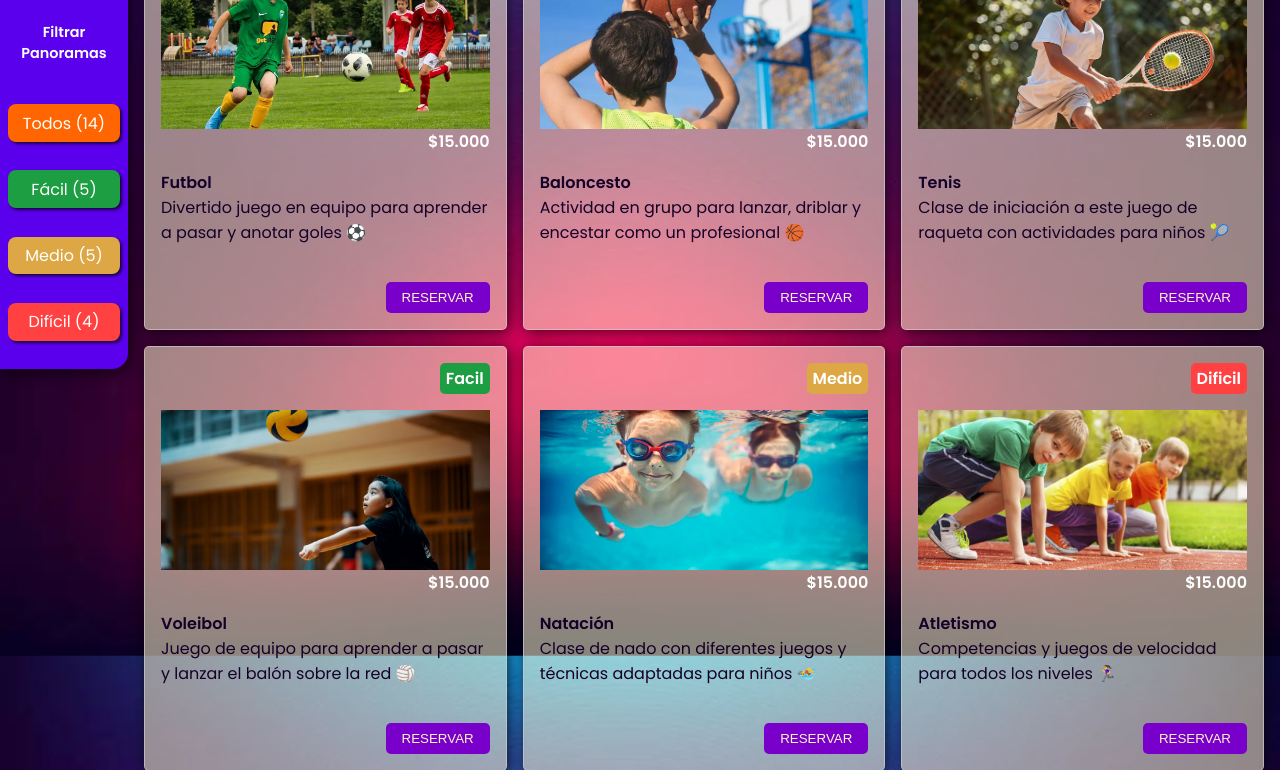
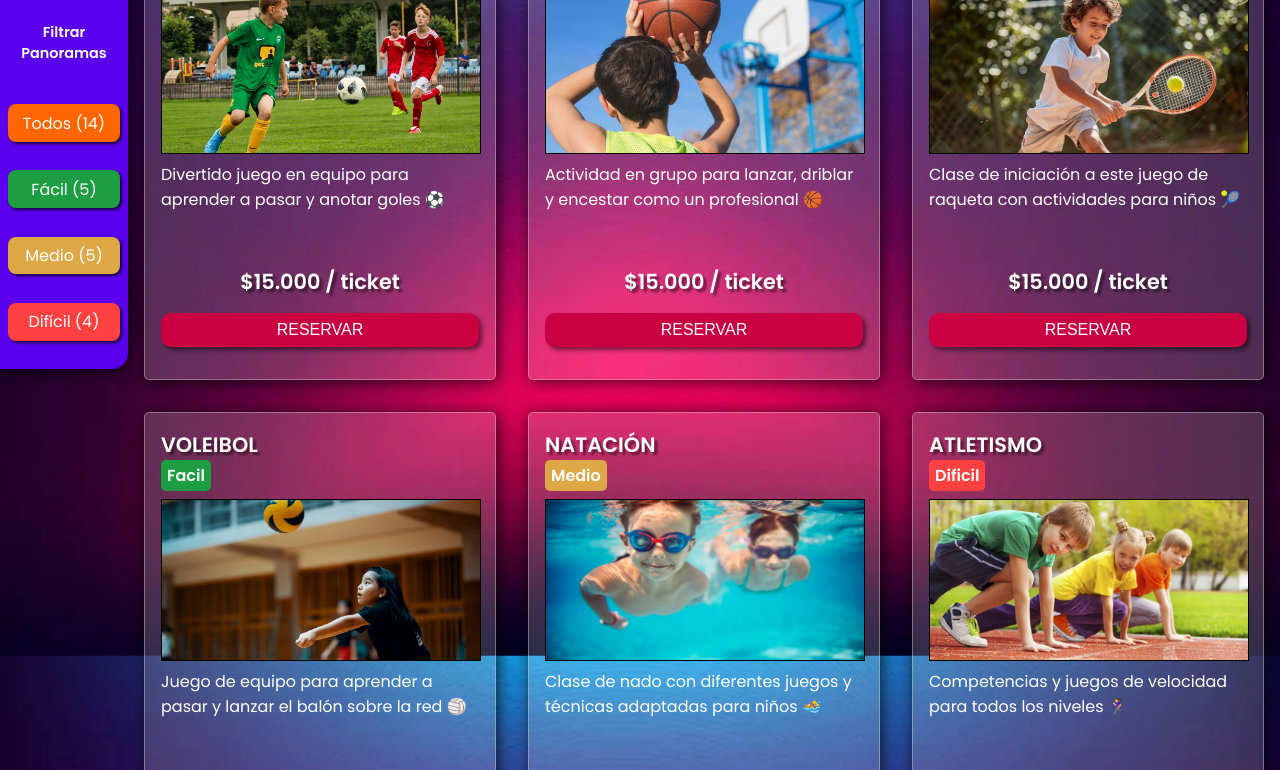
Before and after one commit to pyro-nicolini/shop_css_M2.2, a plain HTML site: page index.html in a window 1280 px wide. Shown: the part 207-977 px from the top of the page. Drawn offline with Linux system fonts and the light colour scheme.

Commit message:
rework cards

```diff
--- a/assets/css/styles.css
+++ b/assets/css/styles.css
@@ -1,17 +1,9 @@
 :root {
-  /* Tamaños de letra */
   --small: 12px;
   --mid: 16px;
-
-  /* Colores de fondo */
   --bgpri: #5a00ec;
-  --bgpri2: #380053;
   --bgsec: #1738f6;
-
-  /* Colores de texto */
   --text1: #ffffff;
-  --text2: #150028;
-  --text3: #fff5d2;
 }
 
 body {
@@ -111,7 +103,7 @@ main {
 
 h1 {
   font-size: clamp(1rem, 2vw, 2rem);
-  color: var(--text3);
+  color: var(--text1);
 }
 
 h2 {
@@ -121,13 +113,13 @@ h2 {
 
 p {
   font-size: var(--small);
-  color: var(--text2);
+  color: var(--text1);
 }
 
 .filtrador {
   padding: 0.4rem 0.5rem;
   width: 6rem;
-  color: var(--text2);
+  color: var(--text1);
   border: none;
   border-radius: 8px;
   display: block;
@@ -135,7 +127,7 @@ p {
 }
 
 .dificultad {
-  text-align: end;
+  translate: -100 0;
 }
 
 .todo {
@@ -169,27 +161,29 @@ p {
 #listaProducto {
     display: grid;
     grid-template-columns: repeat(auto-fit, minmax(18rem, 1fr));
-    gap: 1rem;
+    gap: 2rem;
   }
 
   .card {
     display: flex;
     flex-direction: column;
-    align-items: end; /* Centra el contenido horizontalmente */
+    align-items: start; /* Centra el contenido horizontalmente */
     box-shadow: 2px 2px 15px rgba(0, 0, 0, 0.7);
     border-radius: 5px;
-    transition: transform 1s ease;
+    transition: transform 0.3s ease;
     max-width: 100%; /* Asegura que la tarjeta no exceda el ancho de la columna */
     min-height: 300px; /* Ajusta según el contenido */
-    border: 1px solid #ccccccaf;
-    background-color: #fff7cd89;
+    border: 1px solid #cccccc70;
+    background-color: #ffffff2d;
     padding: 1rem;
   }
 
 
 
   .card:hover {
+    background-color: #ffffff49;
     transform: scale(1.05);
+
   }
 
   .pic {
@@ -197,41 +191,61 @@ p {
     height: 220px;
     max-height: 10rem;
     object-fit: cover;
-  margin-top: 1rem;
+    margin: 0.5rem 0;
+    border: 1px solid #000000;
+    transition: transform 0.2s ease;
   }
 
   .pic:hover {
-  transition: transform 1s ease;
 }
 
 .name {
   display: block;
   font-weight: bold;
+  text-transform: uppercase;
+  font-size: 1.3rem;
+  filter: drop-shadow(3px 3px 1px rgba(0, 0, 0, 0.5));
 }
 
 .text {
-  color: var(--text2);
-  height: 6rem;
-  margin-bottom: 1rem;
+  color: var(--text1);
+  font-size: var(--mid);
+  height: 4rem;
+  margin-bottom: 2.5rem;
 }
 .price {
   color: var(--text1);
-  margin-bottom: 1rem;
+  font-size: 1.3rem;
+  font-weight: bold;
+  filter: drop-shadow(3px 3px 1px rgba(0, 0, 0, 0.5));
 }
 
 
 .botoncito {
-  padding: 0.5rem 1rem;
-  background-color: #7900ca;
-  color: var(--text3);
+  filter: drop-shadow(3px 3px 2px rgba(0, 0, 0, 0.5));
+  padding: 0.5rem .5rem;
+  background-color: #ca0043;
+  color: var(--text1);
   border: none;
-  border-radius: 5px;
+  border-radius: 10px;
   cursor: pointer;
-  transition: background-color 0.3s ease;
+  transition: background-color 0.1s ease-in-out;
+  margin: 1rem 0;
+  font-size: var(--mid);
 }
 
 .botoncito:hover {
-  background-color: #c36aff;
+  transition: background-color 0.1s ease-in-out;
+  background-color: #9f00ad;
+}
+
+.divbtn {
+  width: 100%;
+  height: auto;
+  display: flex;
+  flex-direction: column;
+  justify-content: center;
+  text-align: center;
 }
 
 footer {
@@ -242,7 +256,7 @@ footer {
 }
 
 footer p {
-  color: var(--text3);
+  color: var(--text1);
   font-weight: 400;
   font-size: var(--mid);
 }
--- a/assets/js/scripts.js
+++ b/assets/js/scripts.js
@@ -20,12 +20,15 @@ function crearProductos(imgSrc, actividad, descripcion, dificultad) {
     const descProduct = document.createElement("div");
     descProduct.classList.add("text");
 
-    const actividadesSpan = document.createElement("span");
-    actividadesSpan.textContent = actividad;
-    actividadesSpan.classList.add("name");
+    const divbtn = document.createElement("div");
+    divbtn.classList.add("divbtn");
 
-    const precio = document.createElement("strong");
-    precio.innerText = "$15.000";
+    const name = document.createElement("span");
+    name.textContent = actividad;
+    name.classList.add("name");
+
+    const precio = document.createElement("span");
+    precio.innerText = "$15.000 / ticket";
     precio.classList.add("price");
 
     const descripSpan = document.createElement("span");
@@ -37,13 +40,14 @@ function crearProductos(imgSrc, actividad, descripcion, dificultad) {
     dificultadSpan.classList.add("dificultad", dificultad); // Agregar clase según la dificultad
 
     // Agregar elementos a la tarjeta
+    cardProduct.appendChild(name);
     cardProduct.appendChild(dificultadSpan);
     cardProduct.appendChild(img);
-    cardProduct.appendChild(precio);
-    descProduct.appendChild(actividadesSpan);
     descProduct.appendChild(descripSpan);
     cardProduct.appendChild(descProduct);
-    cardProduct.appendChild(botoncito);
+    divbtn.appendChild(precio);
+    divbtn.appendChild(botoncito);
+    cardProduct.appendChild(divbtn);
 
     return cardProduct;
 }
```
Also changed, not shown: 1 other file. Lines whose indentation alone changed are shown as unchanged.
